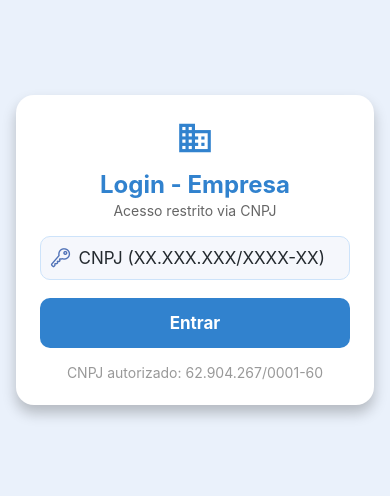
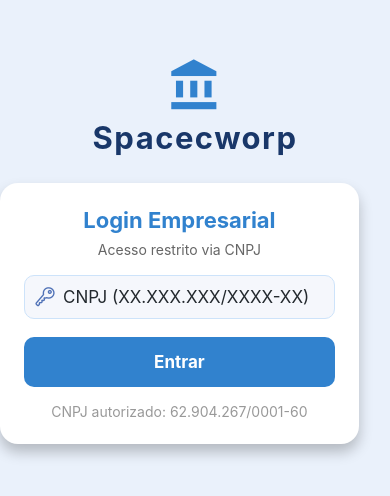
Before and after one commit to spacedwog/nuvem-tecnologica, a React Native app in the folder spacecworp/: screen / in a window 390 px wide. Shown: the part 172-668 px from the top of the page. Built offline with nearby package versions, Linux system fonts and the light colour scheme.

Commit message:
Commited

```diff
--- a/spacecworp/App.tsx
+++ b/spacecworp/App.tsx
@@ -1,10 +1,4 @@
 import React, { useState, useEffect, useRef } from 'react';
-import {
-  NavigationContainer
-} from '@react-navigation/native';
-import {
-  createStackNavigator
-} from '@react-navigation/stack';
 import {
   StyleSheet,
   Text,
@@ -19,24 +13,15 @@ import {
   ActivityIndicator,
   Animated,
   KeyboardAvoidingView,
-  Platform,
+  Platform
 } from 'react-native';
 import { StatusBar } from 'expo-status-bar';
 import { Ionicons, MaterialIcons } from '@expo/vector-icons';
 
-// Ajuste sua API real aqui:
-const API_ENDPOINT = 'http://localhost:3000/api/login-cnpj';
+const API_ENDPOINT = 'http://192.168.15.6:80/api/login-cnpj';
 const CNPJ_PERMITIDO = "62.904.267/0001-60";
-const BASE_URL = "http://192.168.15.3:80"; // Esp32-CAM
+const BASE_URL = "http://192.168.15.6:80";
 
-export type RootStackParamList = {
-  Login: undefined;
-  AppMain: { cnpj: string };
-};
-
-const Stack = createStackNavigator<RootStackParamList>();
-
-// ----------------- Utils -------------------
 function maskCNPJ(text: string): string {
   let v = text.replace(/\D/g, '');
   v = v.slice(0, 14);
@@ -89,8 +74,7 @@ async function autenticaCNPJ(cnpj: string): Promise<boolean> {
   }
 }
 
-// ----------------- APIClient -------------------
-export async function fetchStatus(): Promise<any> {
+async function fetchStatus(): Promise<any> {
   try {
     const res = await fetch(`${BASE_URL}/`);
     if (!res.ok) throw new Error("Resposta inválida do ESP32-CAM.");
@@ -100,7 +84,7 @@ export async function fetchStatus(): Promise<any> {
   }
 }
 
-export async function sendCommand(cmd: string): Promise<string> {
+async function sendCommand(cmd: string): Promise<string> {
   try {
     const res = await fetch(`${BASE_URL}/cmd?cmd=${encodeURIComponent(cmd)}`);
     if (!res.ok) throw new Error(await res.text());
@@ -121,19 +105,67 @@ async function fetchNotifications(): Promise<{ time: string; msg: string; type?:
   }
 }
 
-// ----------------- LoginScreen -------------------
-function LoginScreen({ navigation }: { navigation: any }) {
+export default function App() {
+  // Login states
+  const [isLoggedIn, setIsLoggedIn] = useState(false);
   const [cnpj, setCnpj] = useState('');
   const [isLoading, setIsLoading] = useState(false);
   const [errorMsg, setErrorMsg] = useState<string | null>(null);
   const [successMsg, setSuccessMsg] = useState<string | null>(null);
-  const fadeAnim = useRef(new Animated.Value(0)).current;
 
+  // Animações empresariais
+  const logoAnim = useRef(new Animated.Value(0)).current; // Logo começa "oculto"
+  const cardAnim = useRef(new Animated.Value(0)).current; // Card translada de baixo
+  const fadeAnim = useRef(new Animated.Value(0)).current; // Sucesso fade
+
+  useEffect(() => {
+    // Entrada animada da logo e do card de login
+    Animated.parallel([
+      Animated.timing(logoAnim, {
+        toValue: 1,
+        duration: 950,
+        useNativeDriver: true,
+      }),
+      Animated.spring(cardAnim, {
+        toValue: 1,
+        useNativeDriver: true,
+        friction: 8,
+        tension: 60,
+        delay: 500
+      }),
+    ]).start();
+  }, []);
+
+  // Main app states
+  const [modalVisible, setModalVisible] = useState(false);
+  const [log, setLog] = useState<{ time: string; msg: string; type?: string }[]>([]);
+  const [status, setStatus] = useState<any>(null);
+  const [isConnected, setIsConnected] = useState(false);
+  const [textToSend, setTextToSend] = useState('');
+  const [refreshing, setRefreshing] = useState(false);
+  const notificationsPolling = useRef<NodeJS.Timeout | null>(null);
+
+  // Logout function
+  function handleLogout() {
+    Alert.alert("Logout", "Deseja sair do aplicativo?", [
+      { text: "Cancelar", style: "cancel" },
+      { text: "Sair", style: "destructive", onPress: () => {
+        setIsLoggedIn(false);
+        setCnpj('');
+        setIsConnected(false);
+        setStatus(null);
+        setLog([]);
+      } }
+    ]);
+  }
+
+  // Login logic
   function handleChangeCNPJ(text: string) {
     setErrorMsg(null);
     setSuccessMsg(null);
     setCnpj(maskCNPJ(text));
   }
+
   async function loginCNPJ() {
     setErrorMsg(null);
     setSuccessMsg(null);
@@ -154,94 +186,19 @@ function LoginScreen({ navigation }: { navigation: any }) {
       setSuccessMsg('Login realizado com sucesso!');
       Animated.timing(fadeAnim, {
         toValue: 1,
-        duration: 350,
+        duration: 500,
         useNativeDriver: true,
       }).start();
       setTimeout(() => {
-        navigation.replace('AppMain', { cnpj });
+        setIsLoggedIn(true);
       }, 900);
     } catch {
       setErrorMsg('Erro de conexão.');
       setIsLoading(false);
     }
   }
-  return (
-    <KeyboardAvoidingView style={loginStyles.loginBg} behavior={Platform.OS === 'ios' ? 'padding' : undefined}>
-      <View style={loginStyles.loginCard}>
-        <MaterialIcons name="business" size={38} color="#3182ce" style={{ marginBottom: 13 }} />
-        <Text style={loginStyles.loginTitle}>Login - Empresa</Text>
-        <Text style={loginStyles.loginSubtitle}>Acesso restrito via CNPJ</Text>
-        <View style={loginStyles.inputArea}>
-          <Ionicons name="key-outline" size={22} color="#5072b7" style={{ marginRight: 7 }} />
-          <TextInput
-            style={loginStyles.inputCnpj}
-            value={cnpj}
-            keyboardType="numeric"
-            placeholder="CNPJ (XX.XXX.XXX/XXXX-XX)"
-            onChangeText={handleChangeCNPJ}
-            maxLength={18}
-            editable={!isLoading}
-            returnKeyType="done"
-            autoCapitalize="none"
-          />
-        </View>
-        <TouchableOpacity
-          style={loginStyles.buttonEntrar}
-          activeOpacity={0.7}
-          onPress={loginCNPJ}
-          disabled={isLoading || cnpj.length < 18}
-        >
-          {isLoading
-            ? <ActivityIndicator color="#fff" size="small" />
-            : <Text style={{ color: "#fff", fontWeight: "bold", fontSize: 17 }}>Entrar</Text>}
-        </TouchableOpacity>
-        {errorMsg && <Text style={loginStyles.errorMsg}>{errorMsg}</Text>}
-        {successMsg && <Animated.Text style={[loginStyles.successMsg, { opacity: fadeAnim }]}>{successMsg}</Animated.Text>}
-        <View style={{ marginTop: 16 }}>
-          <Text style={{ color: '#999' }}>CNPJ autorizado: {CNPJ_PERMITIDO}</Text>
-        </View>
-      </View>
-    </KeyboardAvoidingView>
-  );
-}
 
-const loginStyles = StyleSheet.create({
-  loginBg: { flex: 1, justifyContent: 'center', alignItems: 'center', backgroundColor: '#eaf1fb' },
-  loginCard: {
-    width: '92%', maxWidth: 400,
-    backgroundColor: '#fff',
-    borderRadius: 18, padding: 24,
-    shadowColor: '#000', shadowOffset: { width: 0, height: 8 },
-    shadowOpacity: 0.23, shadowRadius: 14, elevation: 14,
-    alignItems: 'center'
-  },
-  loginTitle: { fontSize: 24, fontWeight: 'bold', color: '#3182ce', marginBottom: 3 },
-  loginSubtitle: { fontSize: 14, color: '#666', marginBottom: 17 },
-  inputArea: { flexDirection: 'row', alignItems: 'center', width: '100%', backgroundColor: '#f5f7fc', borderRadius: 10, marginBottom: 11, borderWidth: 1, borderColor: '#cde3fa', paddingHorizontal: 9 },
-  inputCnpj: { flex: 1, fontSize: 17, paddingVertical: 11, color: '#23292e' },
-  buttonEntrar: { width: '100%', backgroundColor: '#3182ce', borderRadius: 10, alignItems: 'center', paddingVertical: 15, marginTop: 7, elevation: 2 },
-  errorMsg: { color: '#d60000', fontWeight: 'bold', marginTop: 14 },
-  successMsg: { color: '#328d3f', fontWeight: 'bold', marginTop: 14, fontSize: 17 },
-});
-
-// ----------------- AppMain -------------------
-function AppMain({ navigation, route }: any) {
-  const { cnpj } = route.params;
-  const [modalVisible, setModalVisible] = useState(false);
-  const [log, setLog] = useState<{ time: string; msg: string; type?: string }[]>([]);
-  const [status, setStatus] = useState<any>(null);
-  const [isConnected, setIsConnected] = useState(false);
-  const [textToSend, setTextToSend] = useState('');
-  const [refreshing, setRefreshing] = useState(false);
-  const notificationsPolling = useRef<NodeJS.Timeout | null>(null);
-
-  function handleLogout() {
-    Alert.alert("Logout", "Deseja sair do aplicativo?", [
-      { text: "Cancelar", style: "cancel" },
-      { text: "Sair", style: "destructive", onPress: () => { navigation.replace('Login'); } }
-    ]);
-  }
-
+  // Main app logic
   useEffect(() => {
     async function pollNotifications() {
       if (!isConnected) return;
@@ -330,6 +287,77 @@ function AppMain({ navigation, route }: any) {
     setLog((prev) => [...prev, { time: new Date().toLocaleTimeString(), msg: "Desconectado manualmente.", type: "closed" }]);
   }
 
+  if (!isLoggedIn) {
+    return (
+      <KeyboardAvoidingView style={loginStyles.loginBg} behavior={Platform.OS === 'ios' ? 'padding' : undefined}>
+        {/* animação empresarial */}
+        <Animated.View style={{
+          opacity: logoAnim,
+          transform: [{
+            scale: logoAnim.interpolate({
+              inputRange: [0, 1],
+              outputRange: [0.85, 1],
+            }),
+          }]
+        }}>
+          <View style={loginStyles.logoArea}>
+            {/* Você pode substituir por um SVG/Icon mais "corporativo" */}
+            <MaterialIcons name="account-balance" size={57} color="#3182ce" />
+            <Text style={loginStyles.empresaText}>Spacecworp</Text>
+          </View>
+        </Animated.View>
+        <Animated.View
+          style={{
+            transform: [{
+              translateY: cardAnim.interpolate({
+                inputRange: [0, 1],
+                outputRange: [70, 0]
+              })
+            }],
+            opacity: cardAnim,
+            width: '100%'
+          }}>
+          <View style={loginStyles.loginCard}>
+            <Text style={loginStyles.loginTitle}>Login Empresarial</Text>
+            <Text style={loginStyles.loginSubtitle}>Acesso restrito via CNPJ</Text>
+            <View style={loginStyles.inputArea}>
+              <Ionicons name="key-outline" size={22} color="#5072b7" style={{ marginRight: 7 }} />
+              <TextInput
+                style={loginStyles.inputCnpj}
+                value={cnpj}
+                keyboardType="numeric"
+                placeholder="CNPJ (XX.XXX.XXX/XXXX-XX)"
+                onChangeText={handleChangeCNPJ}
+                maxLength={18}
+                editable={!isLoading}
+                returnKeyType="done"
+                autoCapitalize="none"
+              />
+            </View>
+            <TouchableOpacity
+              style={loginStyles.buttonEntrar}
+              activeOpacity={0.75}
+              onPress={loginCNPJ}
+              disabled={isLoading || cnpj.length < 18}
+            >
+              {isLoading
+                ? <ActivityIndicator color="#fff" size="small" />
+                : <Text style={{ color: "#fff", fontWeight: "bold", fontSize: 17 }}>Entrar</Text>}
+            </TouchableOpacity>
+            {errorMsg && <Text style={loginStyles.errorMsg}>{errorMsg}</Text>}
+            {successMsg && <Animated.Text style={[loginStyles.successMsg, { opacity: fadeAnim }]}>{successMsg}</Animated.Text>}
+            <View style={{ marginTop: 16 }}>
+              <Text style={{ color: '#999' }}>CNPJ autorizado: {CNPJ_PERMITIDO}</Text>
+            </View>
+          </View>
+        </Animated.View>
+      </KeyboardAvoidingView>
+    );
+  }
+
+  // ... restante do app principal, igual ao exemplo anterior...
+  // (Mantém toda tela principal do ESP32-CAM, log, desconectar, enviar comandos etc.)
+
   return (
     <View style={styles.container}>
       <ScrollView
@@ -385,14 +413,12 @@ function AppMain({ navigation, route }: any) {
             <Text style={styles.sendButtonText}>Enviar</Text>
           </TouchableOpacity>
         </View>
-
         {isConnected && (
           <View style={styles.statusBox}>
             <Text>Modo WiFi: <Text style={{ fontWeight: "bold" }}>{status?.wifi_mode}</Text></Text>
           </View>
         )}
-
-        <Text style={{ color: "#aaa", marginTop: 10 }}>CNPJ logado: {cnpj}</Text>
+        <Text style={{ color: "#aaa", marginTop: 10 }}>Empresa logada: {cnpj}</Text>
         <TouchableOpacity
           style={{
             marginTop: 16,
@@ -457,19 +483,27 @@ function AppMain({ navigation, route }: any) {
   );
 }
 
-// ----------------- EXPORT ROOT -------------------
-export default function App() {
-  return (
-    <NavigationContainer>
-      <Stack.Navigator initialRouteName="Login" screenOptions={{ headerShown: false }}>
-        <Stack.Screen name="Login" component={LoginScreen} />
-        <Stack.Screen name="AppMain" component={AppMain} />
-      </Stack.Navigator>
-    </NavigationContainer>
-  );
-}
-
-// ----------------- Styles -------------------
+// --- STYLES ---
+const loginStyles = StyleSheet.create({
+  loginBg: { flex: 1, justifyContent: 'center', alignItems: 'center', backgroundColor: '#eaf1fb' },
+  loginCard: {
+    width: '92%', maxWidth: 400,
+    backgroundColor: '#fff',
+    borderRadius: 18, padding: 24,
+    shadowColor: '#000', shadowOffset: { width: 0, height: 8 },
+    shadowOpacity: 0.23, shadowRadius: 14, elevation: 14,
+    alignItems: 'center',
+  },
+  logoArea: { alignItems: 'center', marginBottom: 27 },
+  empresaText: { fontSize: 31, fontWeight: 'bold', color: '#193769', marginTop: 5, letterSpacing: 1.5 },
+  loginTitle: { fontSize: 22, fontWeight: 'bold', color: '#3182ce', marginBottom: 8 },
+  loginSubtitle: { fontSize: 14, color: '#666', marginBottom: 17 },
+  inputArea: { flexDirection: 'row', alignItems: 'center', width: '100%', backgroundColor: '#f5f7fc', borderRadius: 10, marginBottom: 11, borderWidth: 1, borderColor: '#cde3fa', paddingHorizontal: 9 },
+  inputCnpj: { flex: 1, fontSize: 17, paddingVertical: 11, color: '#23292e' },
+  buttonEntrar: { width: '100%', backgroundColor: '#3182ce', borderRadius: 10, alignItems: 'center', paddingVertical: 15, marginTop: 7, elevation: 2 },
+  errorMsg: { color: '#d60000', fontWeight: 'bold', marginTop: 14 },
+  successMsg: { color: '#328d3f', fontWeight: 'bold', marginTop: 14, fontSize: 17 },
+});
 
 const styles = StyleSheet.create({
   container: { flex: 1, backgroundColor: '#fff', alignItems: 'center', justifyContent: 'center', paddingHorizontal: 10 },
```
Also changed, not shown: 1 other file (tests, documents, lock files or other folders).
